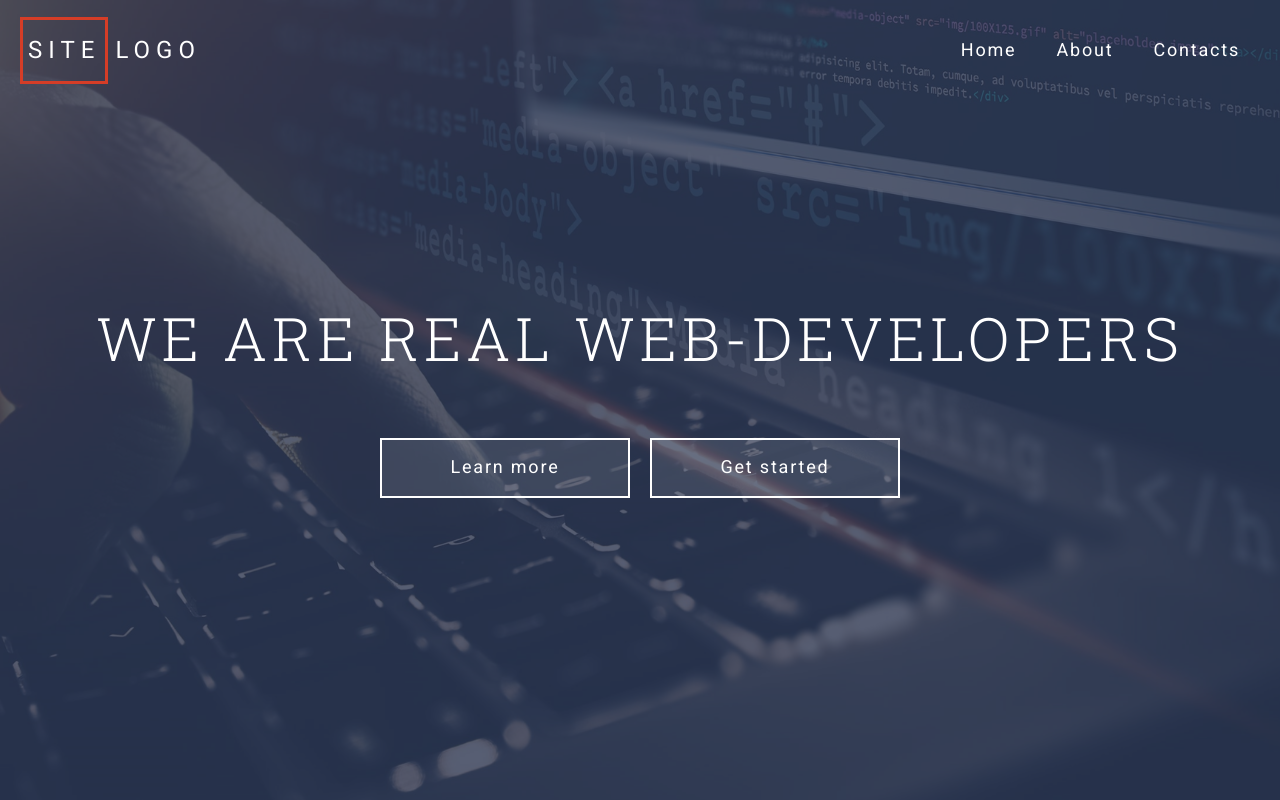
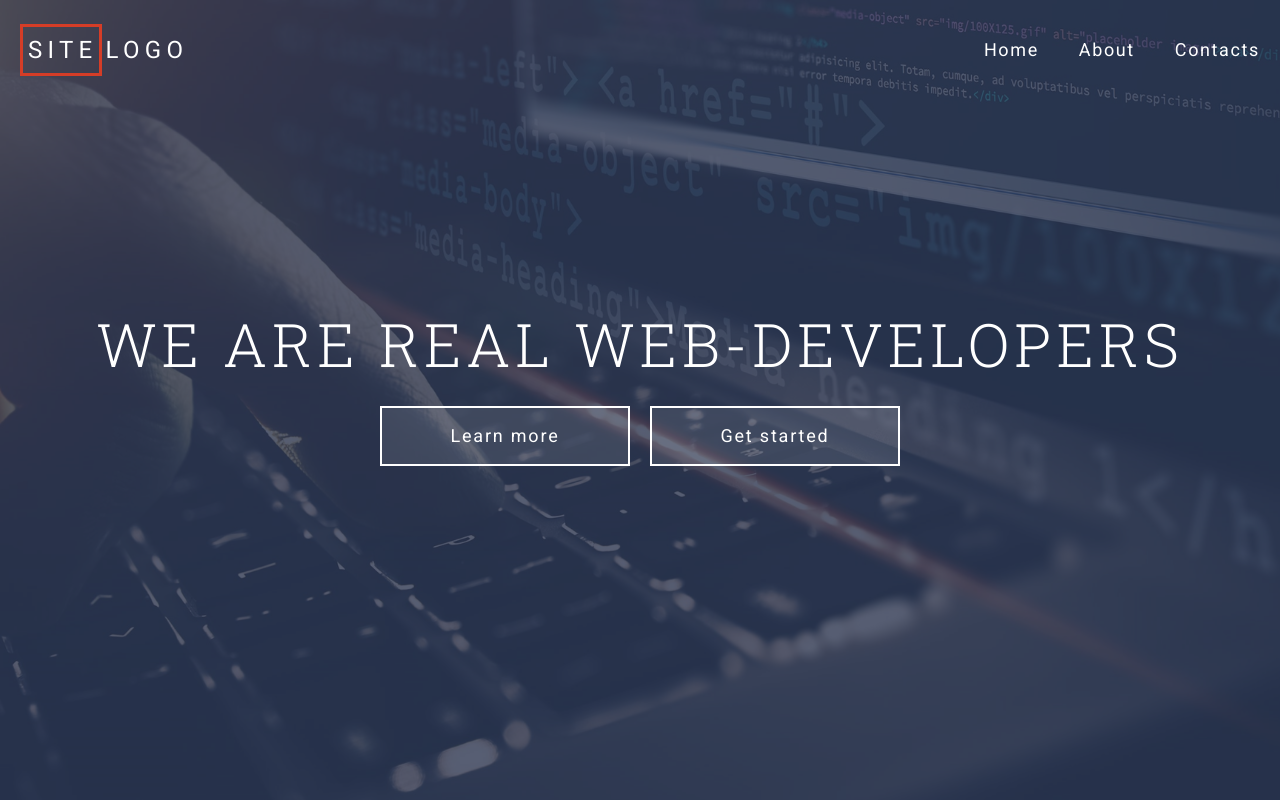
Before and after one commit to TatyanaGadion/grid-test1, a website: page index.html in a window 1280 px wide. Drawn offline with Linux system fonts and the light colour scheme.

Commit message:
попиксельное соответствие блока header

```diff
--- a/assets/scss/common/_typography.scss
+++ b/assets/scss/common/_typography.scss
@@ -8,6 +8,7 @@ html {
   font-family: $font-main;
   font-size: $font-size;
   overflow-y: scroll;
+  line-height: 1.2em;
 }
 
 body {
--- a/assets/scss/components/header/_header-content.scss
+++ b/assets/scss/components/header/_header-content.scss
@@ -8,7 +8,7 @@
   }
 
   &__title {
-    margin: 0 0 66px;
+    margin: 0 0 53px;
 
     text-align: center;
   }
--- a/assets/scss/components/header/_header-logo.scss
+++ b/assets/scss/components/header/_header-logo.scss
@@ -1,15 +1,13 @@
 .header-logo {
-  letter-spacing: 0.25em;
+  letter-spacing: 0.22em;
 
-  font-size: 24px;
-
-
+  font-size: 1.5rem;
 
   &__accent {
     display: inline-block;
 
-    margin-right: 7px;
-    padding: 17px 5px 17px 5px;
+    margin-right: 4px;
+    padding: 14px 1px 13px 5px;
 
     border: 3px solid #d53d27;
   }
--- a/assets/scss/components/header/_header-navbar.scss
+++ b/assets/scss/components/header/_header-navbar.scss
@@ -9,7 +9,7 @@
     justify-content: end;
 
     grid-template-columns: repeat(auto-fit, minmax(50px, max-content));
-    @include unlist;
+    @include unlist(0 -20px 0 0);
   }
 
   &__item {
@@ -22,7 +22,7 @@
     padding: $gap $gap-sm;
 
     transition: color 0.5s;
-    letter-spacing: 0.1em;
+    letter-spacing: 0.09em;
 
     font-size: 18px;
 
--- a/gulpfile.js
+++ b/gulpfile.js
@@ -67,10 +67,18 @@ function watchFiles() {
   watch(PATH.scssFiles, series(scss));
   watch(PATH.htmlFiles, sync);
   watch(PATH.jsFiles, sync);
-  // watch(PATH.cssFiles, sync);
+
+}
+
+function watchDevFiles() {
+  syncInit();
+  watch(PATH.scssFiles, series(scssDev));
+  watch(PATH.htmlFiles, sync);
+  watch(PATH.jsFiles, sync);
 }
 
 task('comb', series(comb));
 task('scss', series(scss));
 task('dev', series(scssDev));
 task('watch', watchFiles);
+task('watchDev', watchDevFiles);
```
Also changed, not shown: assets/css/style.css.
